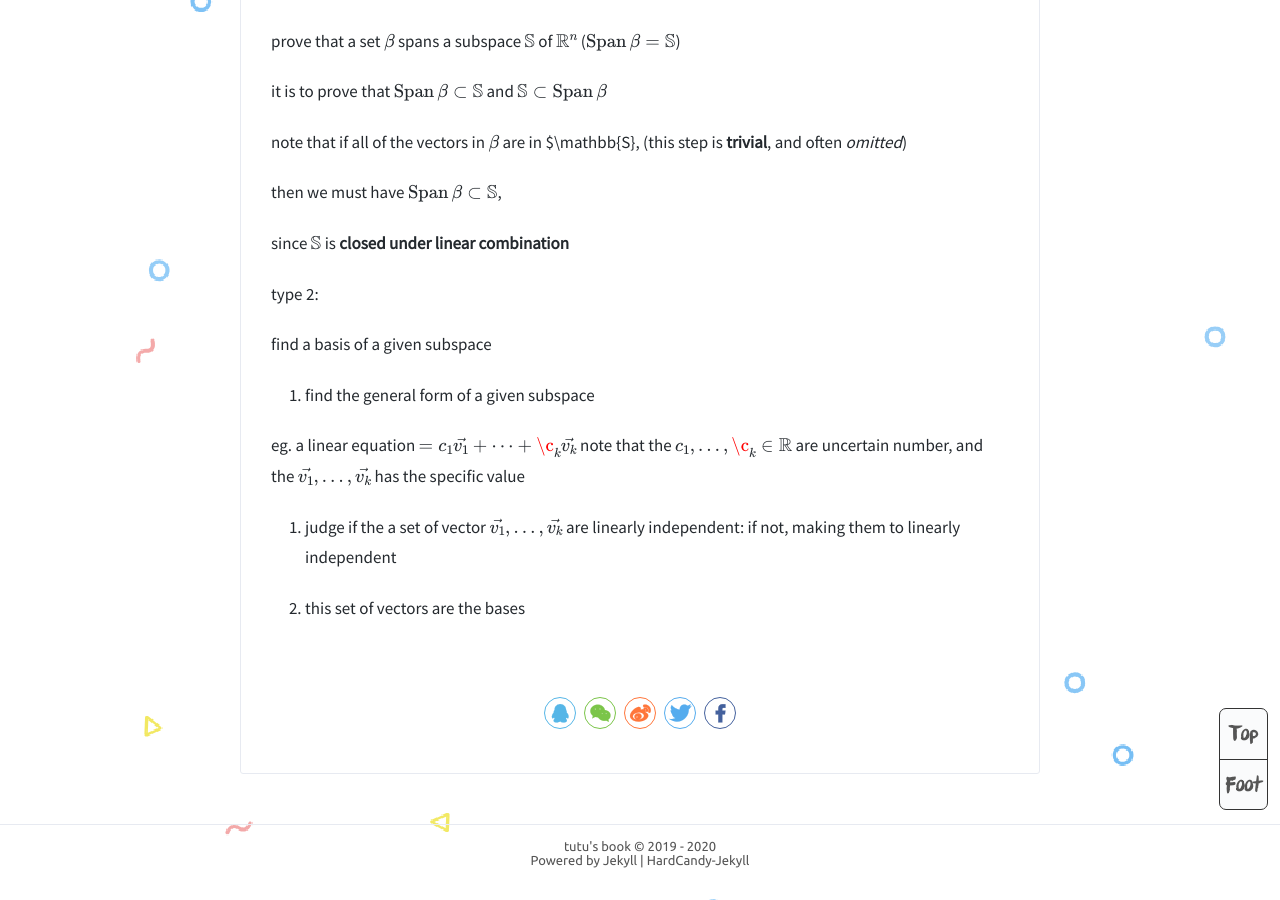
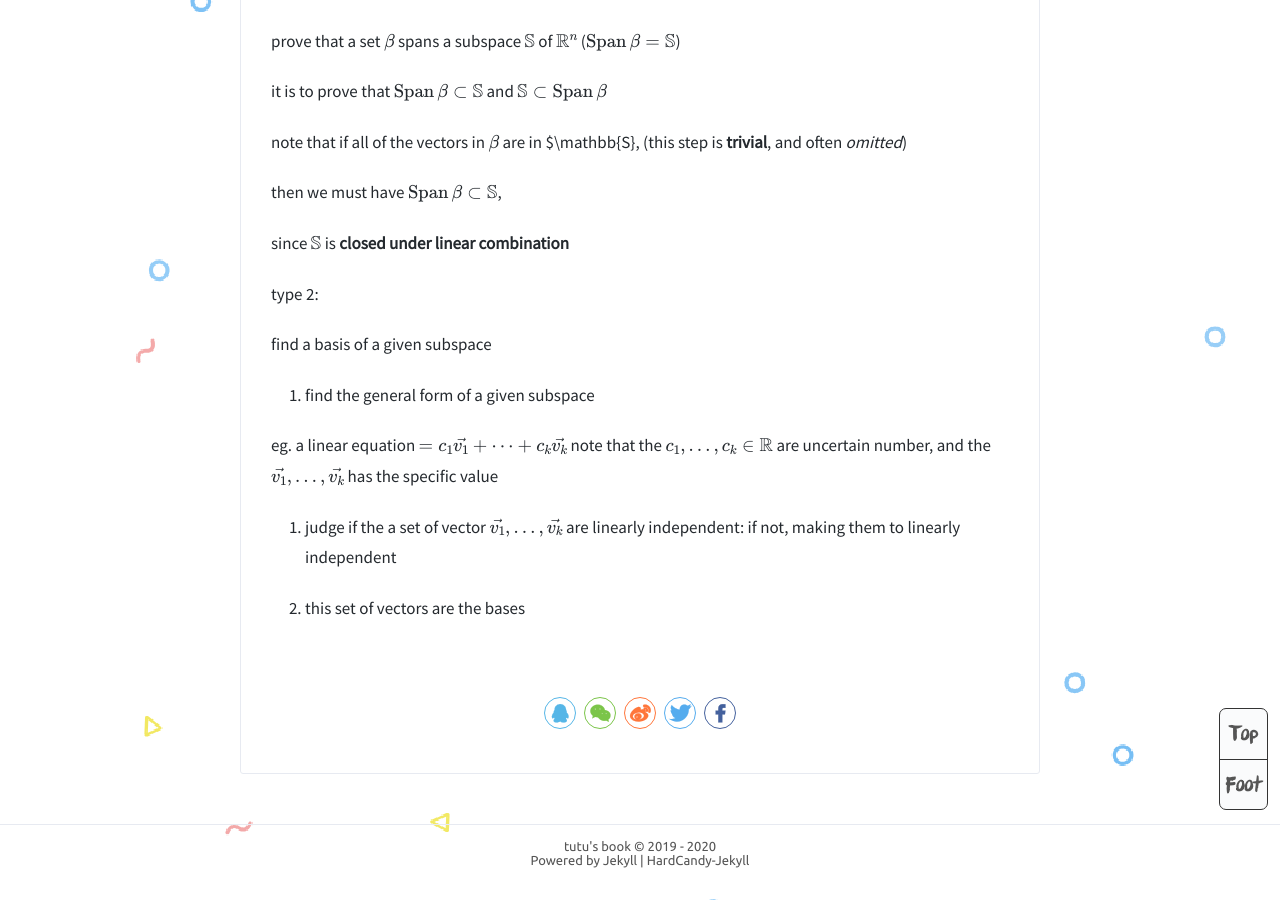
Before and after one commit to Zosuven/Zosuven.github.io, a Jekyll site: the page built from _posts/2020-04-28-math136.md, in a window 1280 px wide and 900 px high, scrolled down 8374 px. Built offline with Jekyll 4.4.1, drawn with Linux system fonts in a browser that asks for light colours; formulas are drawn with MathJax 3.

```diff
--- a/_posts/2020-04-28-math136.md
+++ b/_posts/2020-04-28-math136.md
@@ -214,7 +214,7 @@ if S1 and S6 hold, then for any $\vec{v} \in \mathbb{S}$, we have $\vec{0}=0\vec
 
 #### Theorem 1.2.1 (Subspace Test)
 
-let $mathbb{S}$ be a non-empty subset of $\mathbb{R}^n$.
+let $\mathbb{S}$ be a non-empty subset of $\mathbb{R}^n$.
 
 if $\vec{x}+\vec{y}\in \mathbb{S}$ and $c\vec{x}\in \mathbb{S}$ for all $\vec{x}, \vec{y}\in \mathbb{S}$ and $c\in \mathbb{R}$, then $\mathbb{S}$ is a subset of $\mathbb{R}^n$
 
@@ -254,7 +254,7 @@ find a basis of a given subspace
 
 1. find the general form of a given subspace
 
-eg. a linear equation $=c_1\vec{v_1}+\dots+\c_k\vec{v_k}$ note that the $c_1,\dots, \c_k\in \mathbb{R}$ are uncertain number, and the $\vec{v_1}, \dots, \vec{v_k}$ has the specific value
+eg. a linear equation $=c_1\vec{v_1}+\dots+c_k\vec{v_k}$ note that the $c_1,\dots, c_k\in \mathbb{R}$ are uncertain number, and the $\vec{v_1}, \dots, \vec{v_k}$ has the specific value
 
 2. judge if the a set of vector $\vec{v_1}, \dots, \vec{v_k}$ are linearly independent: if not, making them to linearly independent
 
```
